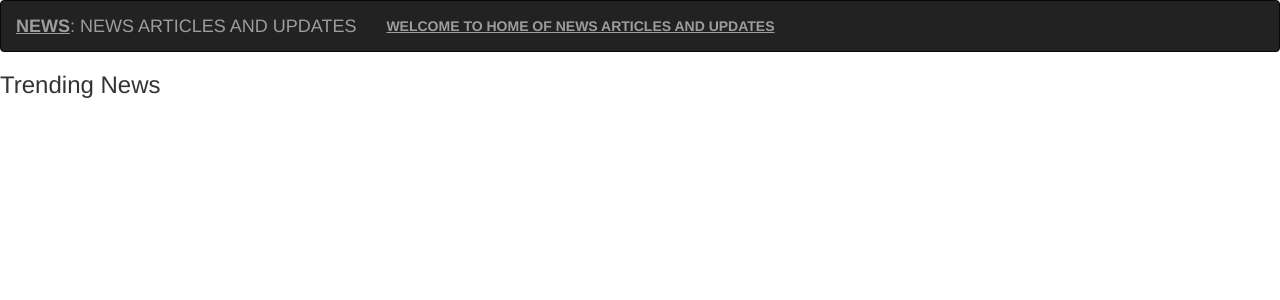
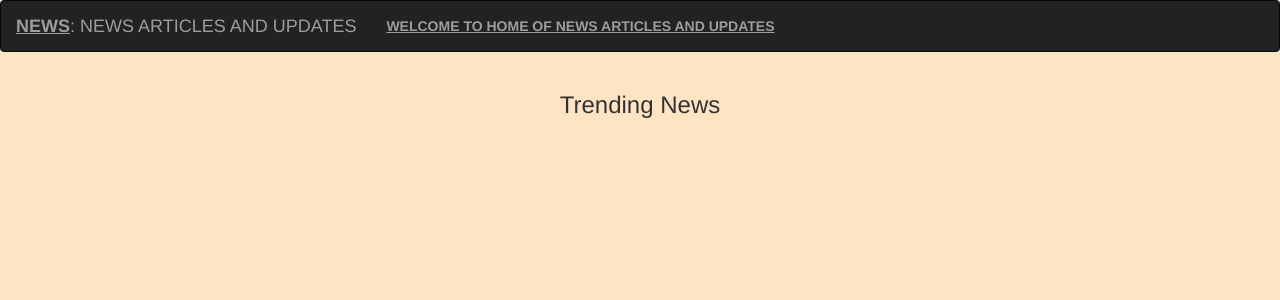
Before and after one commit to Rovine1999/News-Gallery, a Flask app: template app/templates/index.html in a window 1280 px wide. Shown: the top 300 px of the page. Run offline with Flask 2, Linux system fonts and the light colour scheme; the template is opened without the code that fills it, so the values that code supplies are empty; parts of the project's set-up code (start-up, migrations or seed data) failed here and were passed over; some libraries are stand-ins or nearby versions.

Commit message:
add styles

```diff
--- /dev/null
+++ b/app/static/css/index.css
@@ -0,0 +1,13 @@
+body{
+    background-color: bisque;
+}
+
+h3{
+    text-align: center;
+}
+.trend{
+    display: flex;
+    flex-direction: row;
+    flex-wrap: wrap;
+    justify-content: center;
+}
--- a/app/templates/index.html
+++ b/app/templates/index.html
@@ -5,15 +5,16 @@
 
         {% block styles%}
             {{ super() }}
-        <link rel="stylesheet" href="{{url_for('static',filename='css/navbar.css')}}">
+        <link rel="stylesheet" href="{{url_for('static',filename='css/index.css')}}">
             {% endblock %}
 
             <!-- Content block -->
             {% block content %}
             <!-- Trending news -->
+        <div class="container">
         <h3> Trending News</h3>
-        <ul>
+        <div class="trend">
             {{ macro.displayNewsList(trending)}}
-        </ul>
-
+        </div>
+        </div>
             {% endblock%}
--- a/app/templates/macros.html
+++ b/app/templates/macros.html
@@ -1,10 +1,8 @@
 {% macro displayNewsList(news_list) %}
 
 {% for news in news_list %}
-    <div class="container">
-        <div class="row">
-            <div class="col-ms-6">
-                <div class="card">
+
+                <div class="card" style="width: 25rem; margin:5px;">
                     <div class="card-body">
                         <img src="{{ news.urlToImage }}" class="card-img-top" alt="" class="img-responsive">
                         <div class="card-title">{{news.name}} </div>
@@ -12,9 +10,6 @@
                         <a href="{{news.url}}" class="btn btn-success">Read more</a>
                     </div>
                 </div>
-            </div>
-        </div>
-    </div>
 
 {% endfor %}
 
--- a/static/css/navbar.css
+++ /dev/null
@@ -1,3 +0,0 @@
-.navbar-band {
-    color: blue;
-}
```
